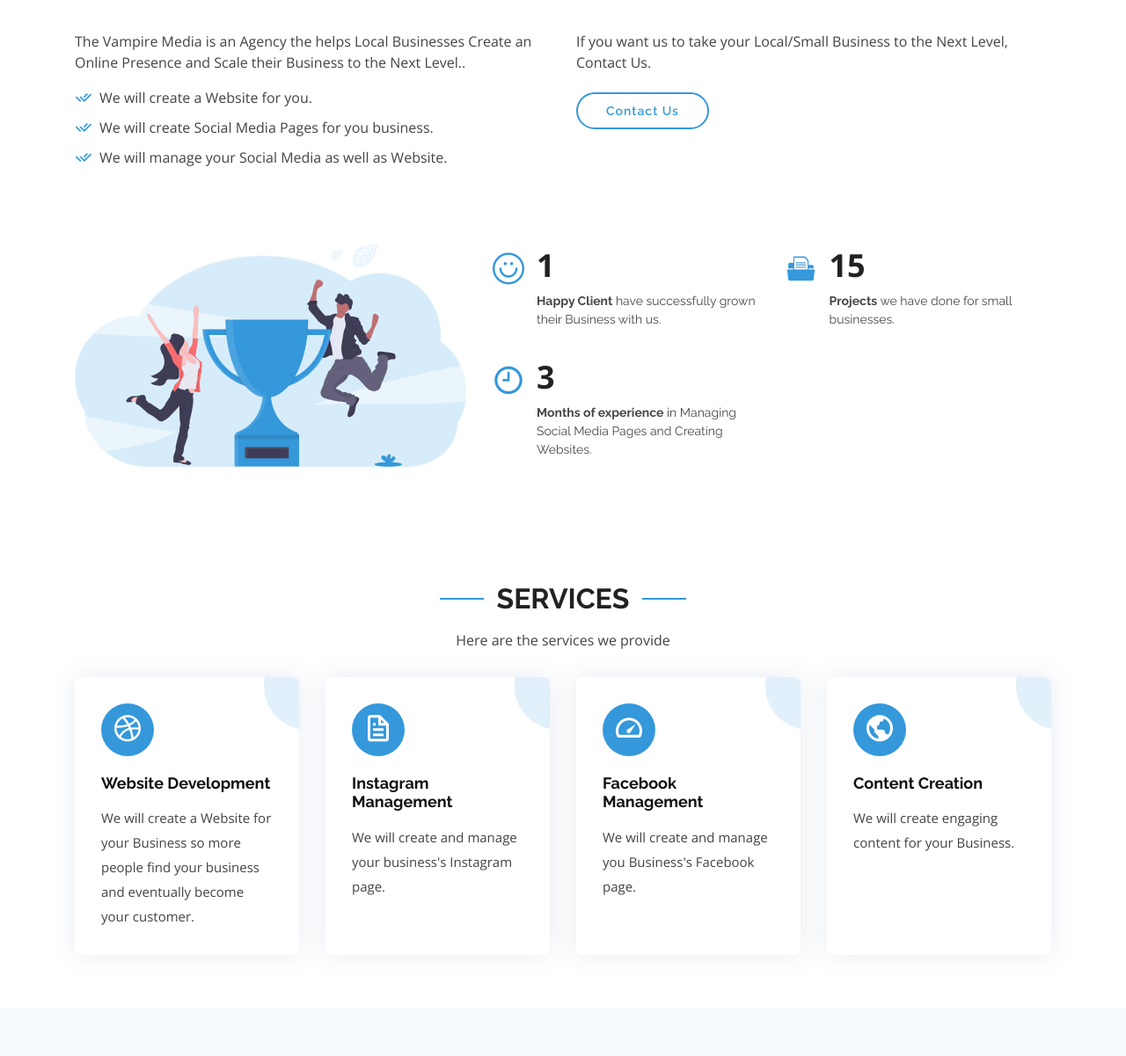
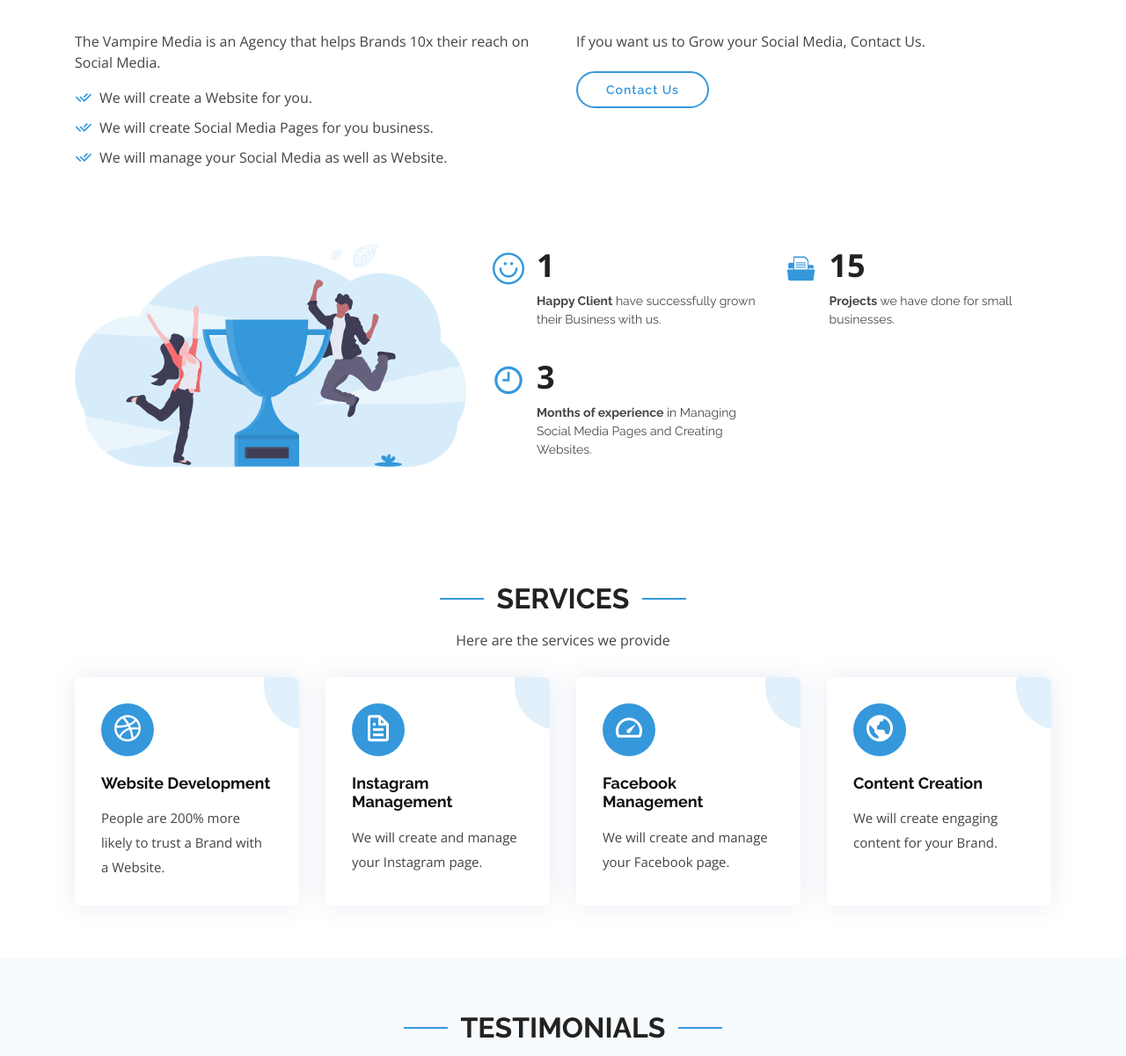
Before and after one commit to thevampiremedia/thevampiremedia.github.io, a plain HTML site: page index.html in a window 1280 px wide. Shown: the part 731-1932 px from the top of the page at 88% size. Drawn offline with nearby package versions, Linux system fonts and the light colour scheme.

Commit message:
Update index.html

```diff
--- a/index.html
+++ b/index.html
@@ -71,8 +71,8 @@
     <div class="container">
       <div class="row">
         <div class="col-lg-6 pt-5 pt-lg-0 order-2 order-lg-1 d-flex flex-column justify-content-center">
-          <h1 data-aos="fade-up">Grow your business with The Vampire Media</h1>
-          <h2 data-aos="fade-up" data-aos-delay="400">We are a team of people who helps Small Businesses Grow with Social Media.</h2>
+          <h1 data-aos="fade-up">10x your reach on Social Media with The Vampire Media</h1>
+          <h2 data-aos="fade-up" data-aos-delay="400">We are a team of people who helps Brands 10x their reach on Social Media.</h2>
           <div data-aos="fade-up" data-aos-delay="800">
             <a href="#about" class="btn-get-started scrollto">Get Started</a>
           </div>
@@ -133,7 +133,7 @@
         <div class="row content">
           <div class="col-lg-6" data-aos="fade-up" data-aos-delay="150">
             <p>
-              The Vampire Media is an Agency the helps Local Businesses Create an Online Presence and Scale their Business to the Next Level..
+              The Vampire Media is an Agency that helps Brands 10x their reach on Social Media.
             </p>
             <ul>
               <li><i class="ri-check-double-line"></i> We will create a Website for you.</li>
@@ -143,7 +143,7 @@
           </div>
           <div class="col-lg-6 pt-4 pt-lg-0" data-aos="fade-up" data-aos-delay="300">
             <p>
-              If you want us to take your Local/Small Business to the Next Level, Contact Us.
+              If you want us to Grow your Social Media, Contact Us.
             </p>
             <a href="https://www.instagram.com/thevampiremedia" class="btn-learn-more">Contact Us</a>
           </div>
@@ -209,7 +209,7 @@
             <div class="icon-box" data-aos="fade-up" data-aos-delay="100">
               <div class="icon"><i class="bx bxl-dribbble"></i></div>
               <h4 class="title"><a href="#">Website Development</a></h4>
-              <p class="description">We will create a Website for your Business so more people find your business and eventually become your customer.</p>
+              <p class="description">People are 200% more likely to trust a Brand with a Website.</p>
             </div>
           </div>
 
@@ -217,7 +217,7 @@
             <div class="icon-box" data-aos="fade-up" data-aos-delay="200">
               <div class="icon"><i class="bx bx-file"></i></div>
               <h4 class="title"><a href="">Instagram Management</a></h4>
-              <p class="description">We will create and manage your business's Instagram page.</p>
+              <p class="description">We will create and manage your Instagram page.</p>
             </div>
           </div>
 
@@ -225,7 +225,7 @@
             <div class="icon-box" data-aos="fade-up" data-aos-delay="300">
               <div class="icon"><i class="bx bx-tachometer"></i></div>
               <h4 class="title"><a href="">Facebook Management</a></h4>
-              <p class="description">We will create and manage you Business's Facebook page.</p>
+              <p class="description">We will create and manage your Facebook page.</p>
             </div>
           </div>
 
@@ -233,7 +233,7 @@
             <div class="icon-box" data-aos="fade-up" data-aos-delay="400">
               <div class="icon"><i class="bx bx-world"></i></div>
               <h4 class="title"><a href="">Content Creation</a></h4>
-              <p class="description">We will create engaging content for your Business.</p>
+              <p class="description">We will create engaging content for your Brand.</p>
             </div>
           </div>
 
@@ -797,7 +797,7 @@
           <div class="col-lg-4 col-md-6" data-aos="fade-up" data-aos-delay="100">
             <div class="contact-about">
               <h3>The Vampire Media</h3>
-              <p>An Agency that helps Small & Local Businesses Grow using Social Media.</p>
+              <p>An agency that helps Brands 10x their reach on Social Media.</p>
               <div class="social-links">
 
 
```
